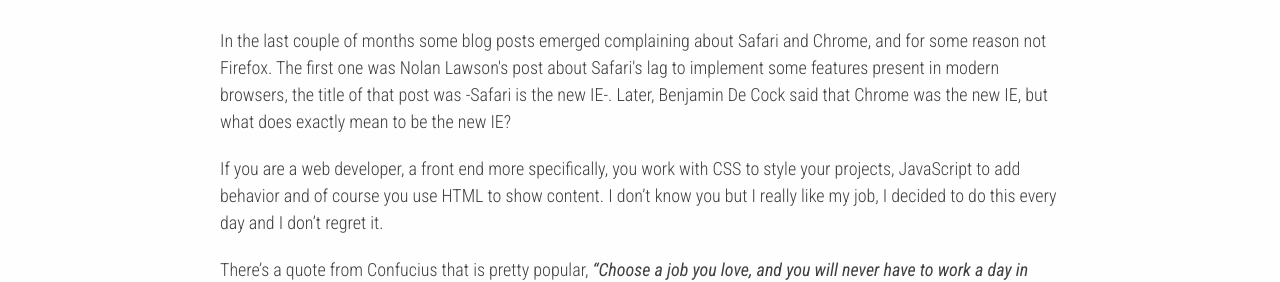
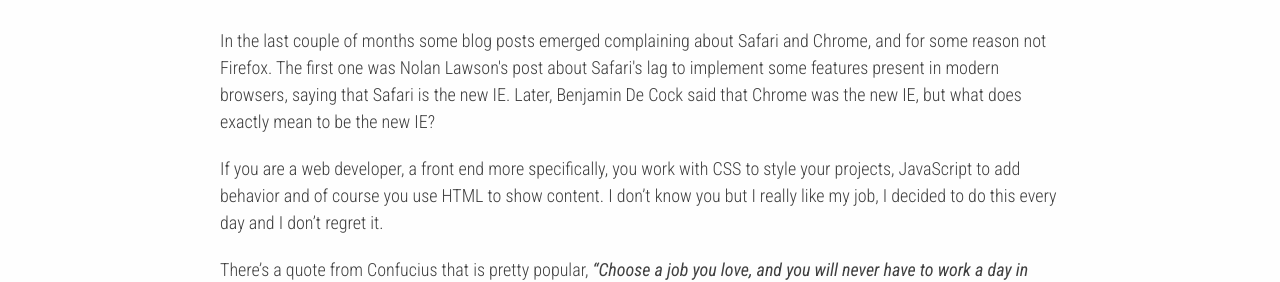
Before and after one commit to jeremenichelli/jeremenichelli.github.io, a Jekyll site: the page built from _posts/2015-09-12-what-is-it-to-be-the-new-ie.md, in a window 1280 px wide and 1400 px high. Shown: the part 296-578 px from the top of the window. Built offline with Jekyll 4.4.1, drawn with Linux system fonts in a browser that asks for light colours; Markdown is read by kramdown in place of the engine named in the settings; some of the changed text lies outside the part shown.

Commit message:
Update 2015-09-12-what-is-it-to-be-the-new-ie.md

```diff
--- a/_posts/2015-09-12-what-is-it-to-be-the-new-ie.md
+++ b/_posts/2015-09-12-what-is-it-to-be-the-new-ie.md
@@ -1,7 +1,7 @@
 ---
 layout: post
 title: What is it to be the new IE?
-resume: In the last couple of months some blog posts emerged complaining about Safari and Chrome, and for some reason not Firefox. The first one was Nolan Lawson's post about Safari's lag to implement some features present in modern browsers, the title of that post was -Safari is the new IE-. Later, Benjamin De Cock said that Chrome was the new IE, but what does exactly mean to be the new IE?
+resume: In the last couple of months some blog posts emerged complaining about Safari and Chrome, and for some reason not Firefox. The first one was Nolan Lawson's post about Safari's lag to implement some features present in modern browsers, saying that Safari is the new IE. Later, Benjamin De Cock said that Chrome was the new IE, but what does exactly mean to be the new IE?
 ---
 
 If you are a web developer, a front end more specifically, you work with CSS to style your projects, JavaScript to add behavior and of course you use HTML to show content. I don't know you but I really like my job, I decided to do this every day and I don't regret it.
@@ -42,7 +42,7 @@
 
 Internet Explorer 7 is practically dead and its 8 version is going down the same path as its usage is decreasing, we aren't there yet but we are close.
 
-Now let's go back to those two posts I mentioned in the first paragraph of this post.
+Now let's go back to those two posts I mentioned in the first paragraph.
 
 
 ### Is it Safari the new IE?
```
